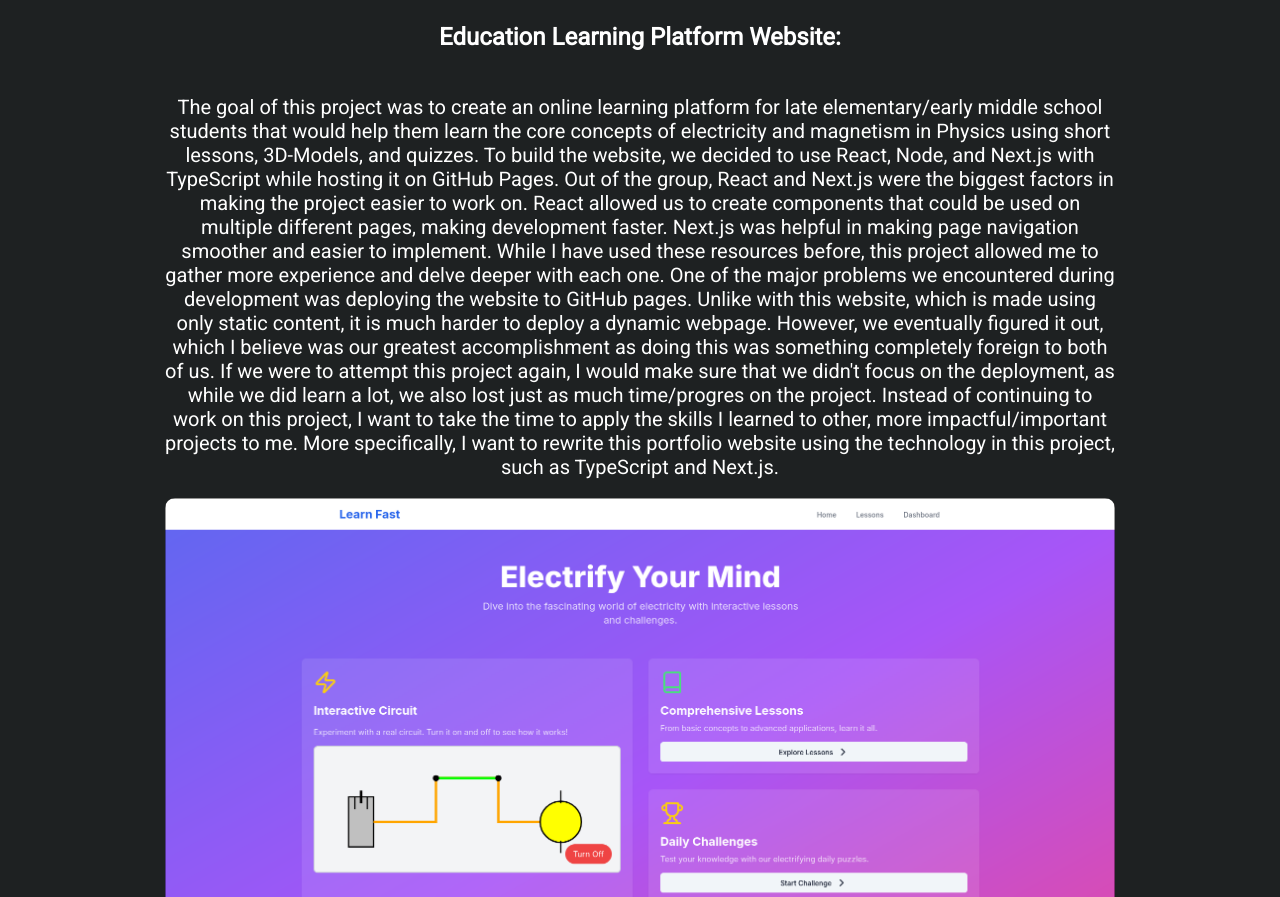
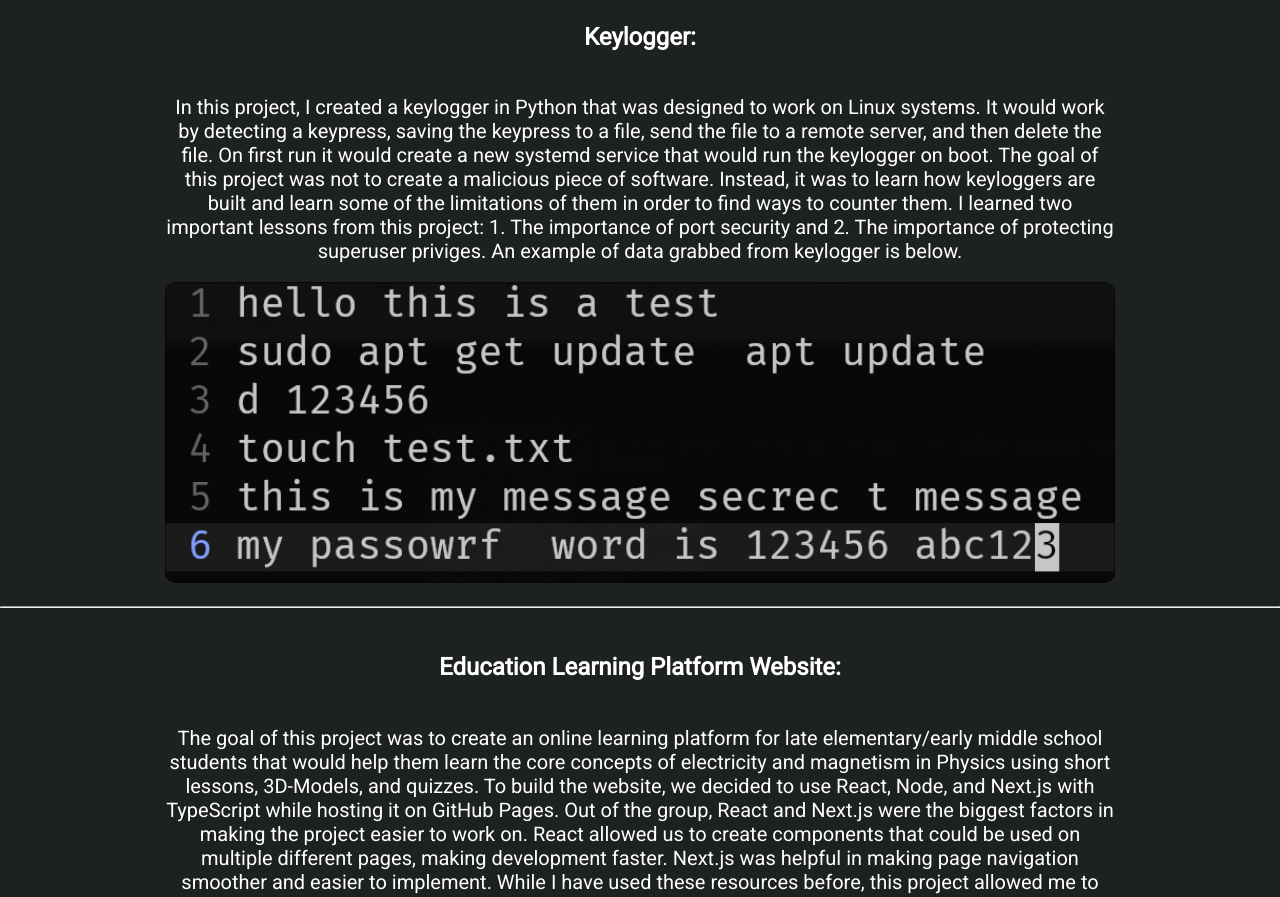
Before and after one commit to Ghaleb-Sarsour/Ghaleb-Sarsour.github.io, a plain HTML site: page projects.html in a window 1280 px wide. Shown: the part 203-1100 px from the top of the page. Drawn offline with Linux system fonts and the light colour scheme.

Commit message:
Added project keylogger

```diff
--- a/projects.html
+++ b/projects.html
@@ -35,6 +35,18 @@
         </header>
 
         <!--Main Content-->
+       <h2>Keylogger:</h2>
+       <br>
+       <div class="P1-Website">
+            <p>In this project, I created a keylogger in Python that was designed to work on Linux systems. It would work by detecting a keypress, saving the keypress to a file, send the file to a remote server, and then delete the file. On first run it would create a new systemd service that would run the keylogger on boot. The goal of this project was not to create a malicious piece of software. Instead, it was to learn how keyloggers are built and learn some of the limitations of them in order to find ways to counter them. I learned two important lessons from this project: 1. The importance of port security and 2. The importance of protecting superuser priviges. An example of data grabbed from keylogger is below.</p>
+       <br>
+       <img id="p1img" src="images/logger_results.png" alt="Keylogger" height="auto" width="950px">
+       </div>
+
+        <br width="5%">
+        <hr>
+        <br width="5%">
+
        <h2>Education Learning Platform Website:</h2>
        <br>
        <div class="P1-Website">
@@ -42,6 +54,7 @@
        <br>
        <img id="p1img" src="images/homepage.png" alt="Educational Website" height="auto" width="950px">
        </div>
+
         <br width="5%">
         <hr>
         <br width="5%">
```
Also changed, not shown: images/logger_results.png (added).
